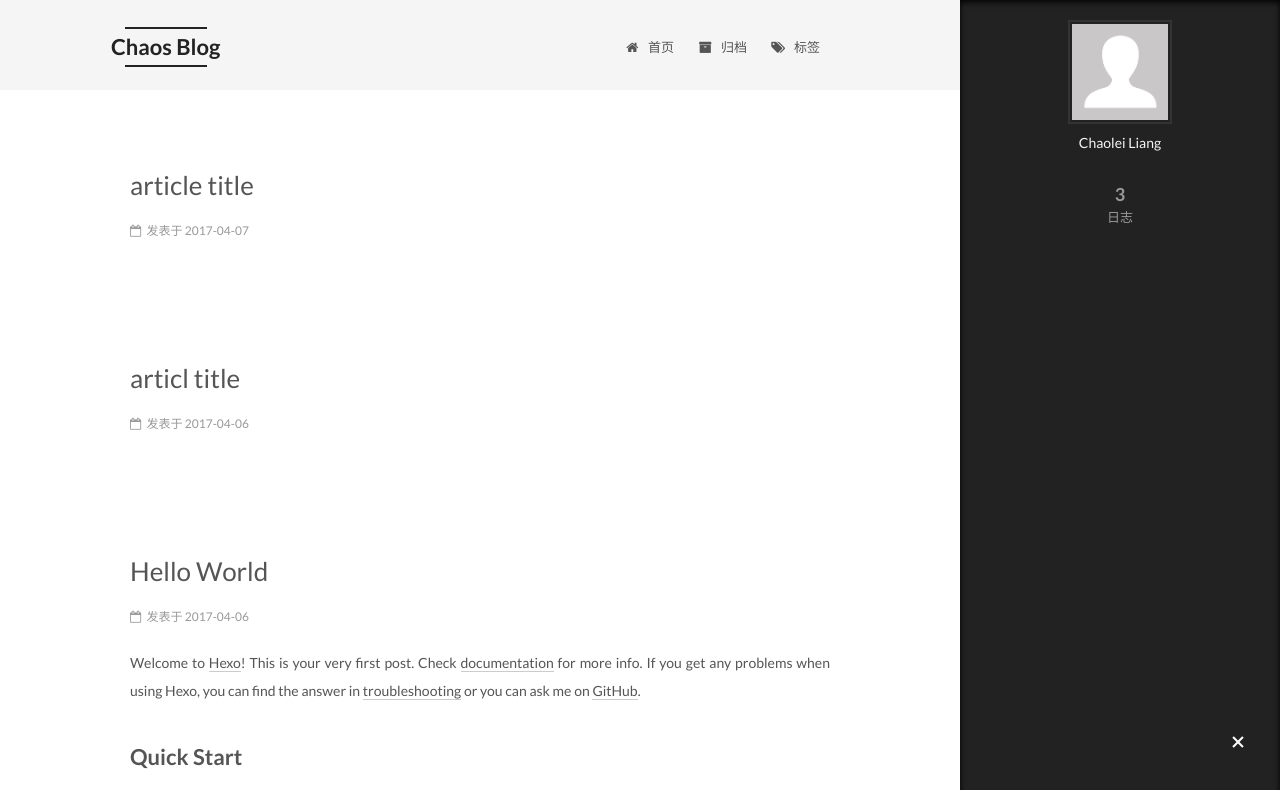
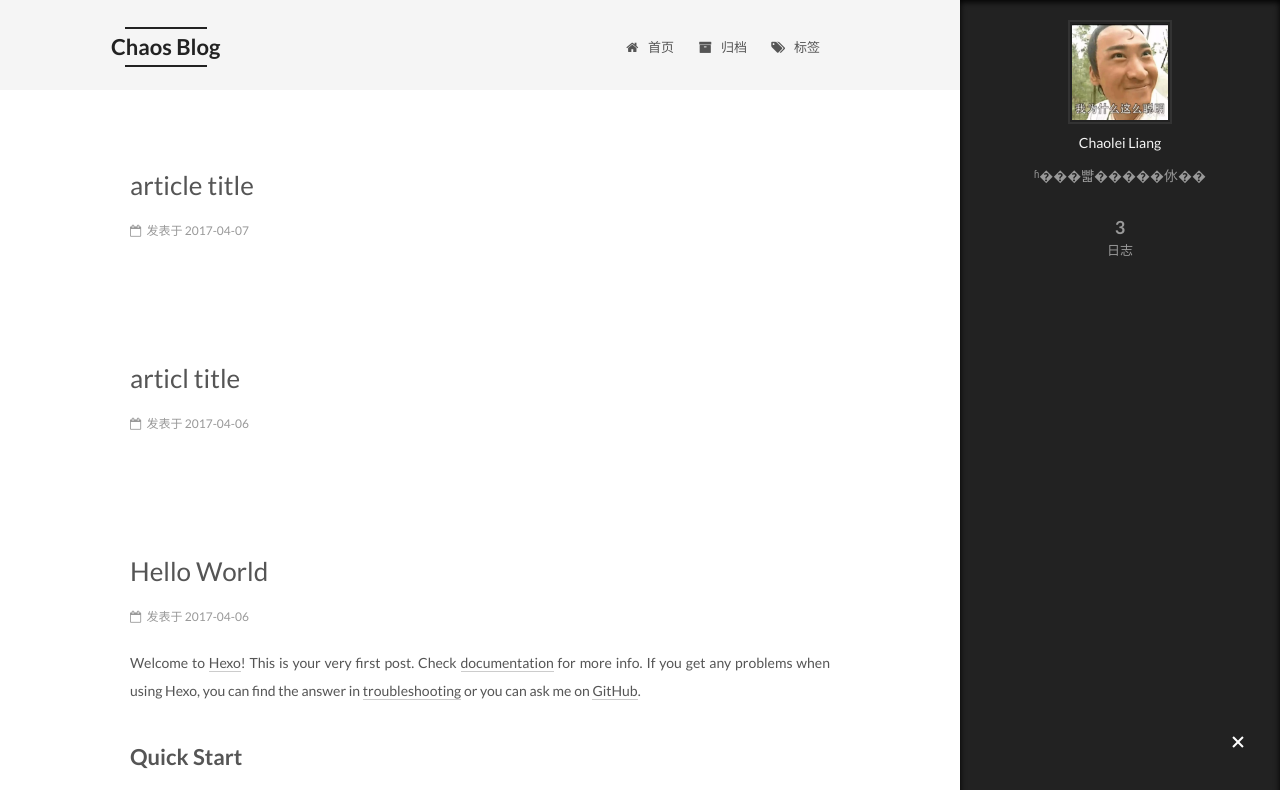
Before and after one commit to andyleung521/andyleung521.github.io, a plain HTML site: page index.html in a window 1280 px wide. Both pictures are taken after a click on the element 1238 px from the left and 743 px from the top of the page. Shown: the top 790 px of the page. Drawn offline with Linux system fonts and the light colour scheme.

Commit message:
Site updated: 2017-04-07 19:52:12

```diff
--- a/css/main.css
+++ b/css/main.css
@@ -1691,7 +1691,7 @@ pre .javascript .function {
   width: 4px;
   height: 4px;
   border-radius: 50%;
-  background: #5001c8;
+  background: #c4e49d;
 }
 .links-of-blogroll {
   font-size: 13px;
--- a/index.html
+++ b/index.html
@@ -87,12 +87,15 @@
 
 
 
+<meta name="description" content="ʱ���뺣�����㲻��">
 <meta property="og:type" content="website">
 <meta property="og:title" content="Chaos Blog">
 <meta property="og:url" content="http://yoursite.com/index.html">
 <meta property="og:site_name" content="Chaos Blog">
+<meta property="og:description" content="ʱ���뺣�����㲻��">
 <meta name="twitter:card" content="summary">
 <meta name="twitter:title" content="Chaos Blog">
+<meta name="twitter:description" content="ʱ���뺣�����㲻��">
 
 
 
@@ -252,7 +255,7 @@
     <span hidden itemprop="author" itemscope itemtype="http://schema.org/Person">
       <meta itemprop="name" content="Chaolei Liang">
       <meta itemprop="description" content="">
-      <meta itemprop="image" content="/images/avatar.gif">
+      <meta itemprop="image" content="/uploads/Ha.PNG">
     </span>
 
     <span hidden itemprop="publisher" itemscope itemtype="http://schema.org/Organization">
@@ -372,7 +375,7 @@
     <span hidden itemprop="author" itemscope itemtype="http://schema.org/Person">
       <meta itemprop="name" content="Chaolei Liang">
       <meta itemprop="description" content="">
-      <meta itemprop="image" content="/images/avatar.gif">
+      <meta itemprop="image" content="/uploads/Ha.PNG">
     </span>
 
     <span hidden itemprop="publisher" itemscope itemtype="http://schema.org/Organization">
@@ -492,7 +495,7 @@
     <span hidden itemprop="author" itemscope itemtype="http://schema.org/Person">
       <meta itemprop="name" content="Chaolei Liang">
       <meta itemprop="description" content="">
-      <meta itemprop="image" content="/images/avatar.gif">
+      <meta itemprop="image" content="/uploads/Ha.PNG">
     </span>
 
     <span hidden itemprop="publisher" itemscope itemtype="http://schema.org/Organization">
@@ -640,11 +643,11 @@
       <section class="site-overview sidebar-panel sidebar-panel-active">
         <div class="site-author motion-element" itemprop="author" itemscope itemtype="http://schema.org/Person">
           <img class="site-author-image" itemprop="image"
-               src="/images/avatar.gif"
+               src="/uploads/Ha.PNG"
                alt="Chaolei Liang" />
           <p class="site-author-name" itemprop="name">Chaolei Liang</p>
 
-              <p class="site-description motion-element" itemprop="description"></p>
+              <p class="site-description motion-element" itemprop="description">ʱ���뺣�����㲻��</p>
 
         </div>
         <nav class="site-state motion-element">
```
Also changed, not shown: 2017/04/06/articl-title/index.html (+6 -3 lines), 2017/04/06/hello-world/index.html (+3 -3 lines), 2017/04/07/article-title/index.html (+6 -3 lines), archives/2017/04/index.html (+5 -2 lines), archives/2017/index.html (+5 -2 lines), archives/index.html (+5 -2 lines), uploads/Ha.png (added).
